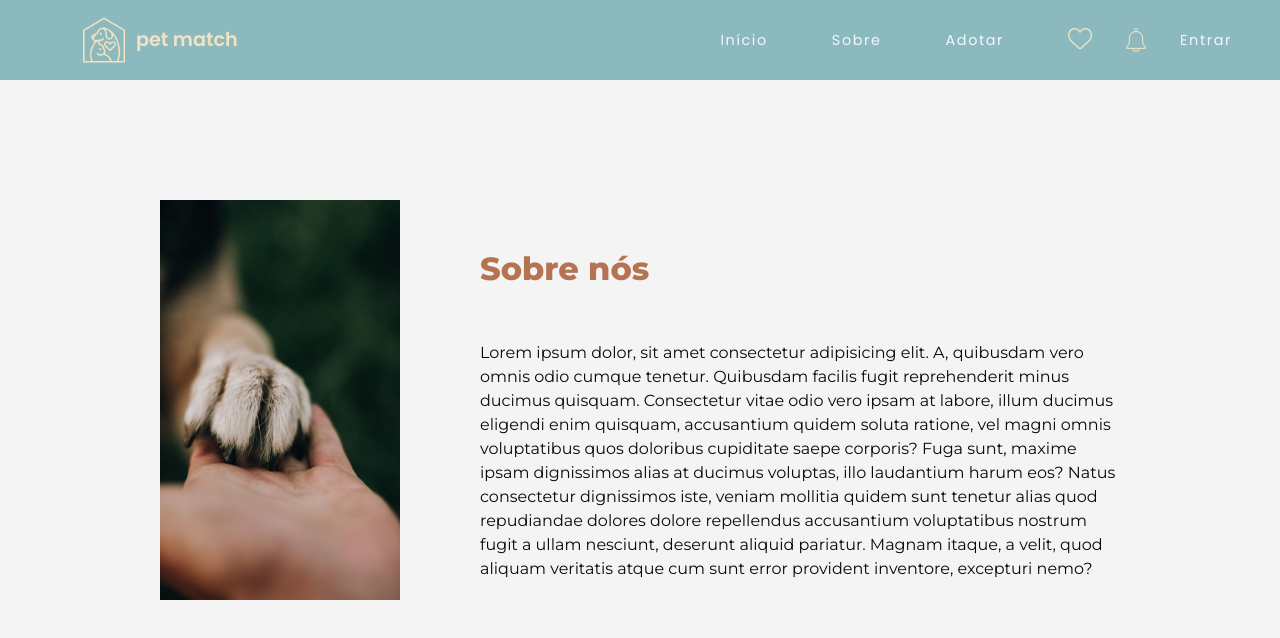
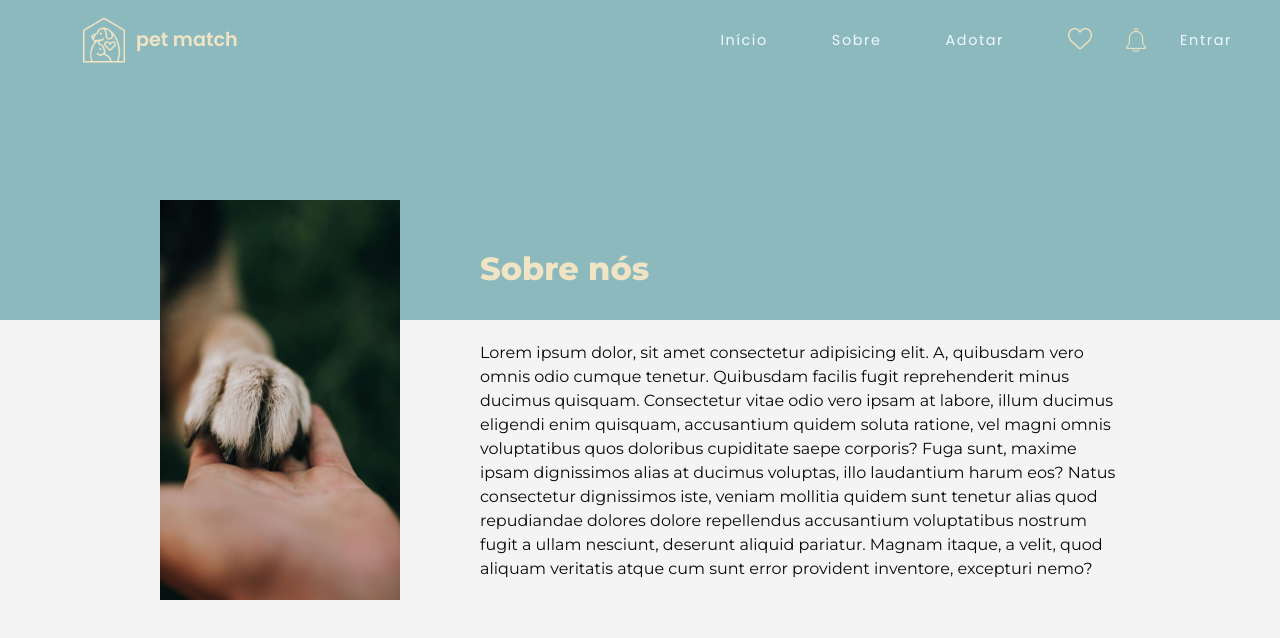
Before and after one commit to Daniflav94/Pet-Match, a React (Vite) app: page /sobre in a window 1280 px wide. Shown: the top 638 px of the page. Built offline with nearby package versions, Linux system fonts and the light colour scheme.

Commit message:
finalização página sobre nós

```diff
--- a/src/pages/about/index.tsx
+++ b/src/pages/about/index.tsx
@@ -3,25 +3,28 @@ import paw from "../../assets/images/pata.jpeg";
 
 export function About() {
   return (
+    <>
+      <S.Background></S.Background>
       <S.Container>
         <S.Image src={paw} alt="" />
         <S.Content>
-        <h2>Sobre nós</h2>
+          <S.Title>Sobre nós</S.Title>
           <span>
-          Lorem ipsum dolor, sit amet consectetur adipisicing elit. A, quibusdam
-          vero omnis odio cumque tenetur. Quibusdam facilis fugit reprehenderit
-          minus ducimus quisquam. Consectetur vitae odio vero ipsam at labore,
-          illum ducimus eligendi enim quisquam, accusantium quidem soluta
-          ratione, vel magni omnis voluptatibus quos doloribus cupiditate saepe
-          corporis? Fuga sunt, maxime ipsam dignissimos alias at ducimus
-          voluptas, illo laudantium harum eos? Natus consectetur dignissimos
-          iste, veniam mollitia quidem sunt tenetur alias quod repudiandae
-          dolores dolore repellendus accusantium voluptatibus nostrum fugit a
-          ullam nesciunt, deserunt aliquid pariatur. Magnam itaque, a velit,
-          quod aliquam veritatis atque cum sunt error provident inventore,
-          excepturi nemo?
+            Lorem ipsum dolor, sit amet consectetur adipisicing elit. A,
+            quibusdam vero omnis odio cumque tenetur. Quibusdam facilis fugit
+            reprehenderit minus ducimus quisquam. Consectetur vitae odio vero
+            ipsam at labore, illum ducimus eligendi enim quisquam, accusantium
+            quidem soluta ratione, vel magni omnis voluptatibus quos doloribus
+            cupiditate saepe corporis? Fuga sunt, maxime ipsam dignissimos alias
+            at ducimus voluptas, illo laudantium harum eos? Natus consectetur
+            dignissimos iste, veniam mollitia quidem sunt tenetur alias quod
+            repudiandae dolores dolore repellendus accusantium voluptatibus
+            nostrum fugit a ullam nesciunt, deserunt aliquid pariatur. Magnam
+            itaque, a velit, quod aliquam veritatis atque cum sunt error
+            provident inventore, excepturi nemo?
           </span>
         </S.Content>
       </S.Container>
+    </>
   );
 }
--- a/src/pages/about/styles.ts
+++ b/src/pages/about/styles.ts
@@ -1,4 +1,12 @@
 import styled from "styled-components";
+
+export const Background = styled.div`
+  background-color: ${(props) => props.theme.colors.blue};
+  position: absolute;
+  width: 100vw;
+  height: 40vh;
+  z-index: 2;
+`;
 
 export const Container = styled.section`
   display: flex;
@@ -11,9 +19,15 @@ export const Container = styled.section`
 export const Content = styled.div`
   width: 40rem;
   margin-left: 5rem;
+  z-index: 999999 !important;
 `;
 
 export const Image = styled.img`
   width: 15rem;
   height: 25rem;
+  z-index: 99999;
 `;
+
+export const Title = styled.h2`
+    color: ${props => props.theme.colors.nude};
+`;
```
Also changed, not shown: src/assets/images/If happiness was a photo 💛.jpeg (added). Lines whose indentation alone changed are shown as unchanged.
